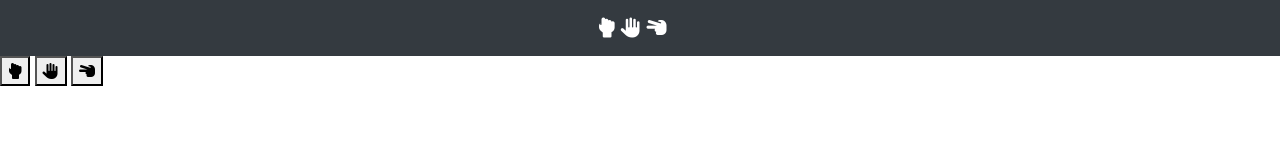
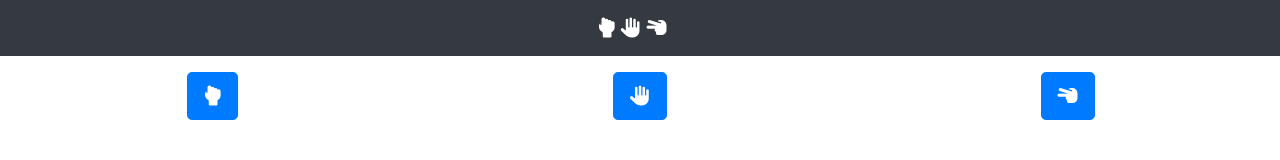
Before and after one commit to bcbrian/simple-rock-paper-scissors, a website: page index.html in a window 1280 px wide. Drawn offline with nearby package versions, Linux system fonts and the light colour scheme.

Commit message:
style the buttons

```diff
--- a/index.html
+++ b/index.html
@@ -27,15 +27,26 @@
         <i class="fas fa-hand-scissors"></i>
       </a>
     </nav>
-    <button onclick="decideWinner('r')">
+    <div class="container">
+      <div class="row justify-content-between mt-3">
+        <div class="col-3 d-flex justify-content-center alingn-items-center">
+          <button class="btn btn-lg btn-primary" onclick="decideWinner('r')">
             <i class="fas fa-hand-rock"></i>
           </button>
-    <button onclick="decideWinner('p')">
+        </div>
+        <div class="col-3 d-flex justify-content-center alingn-items-center">
+          <button class="btn btn-lg btn-primary" onclick="decideWinner('p')">
             <i class="fas fa-hand-paper"></i>
           </button>
-    <button onclick="decideWinner('s')">
+        </div>
+        <div class="col-3 d-flex justify-content-center alingn-items-center">
+          <button class="btn btn-lg btn-primary" onclick="decideWinner('s')">
             <i class="fas fa-hand-scissors"></i>
           </button>
+        </div>
+      </div>
+    </div>
+
     <script>
       // function to controll the whole game
       function rps() {
```
Lines whose indentation alone changed are shown as unchanged.
